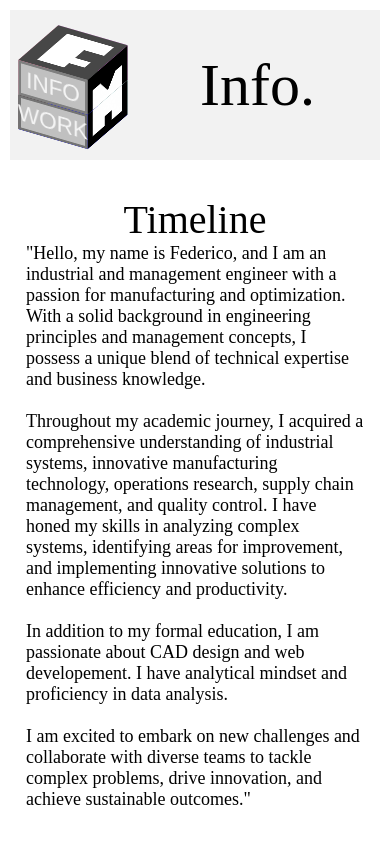
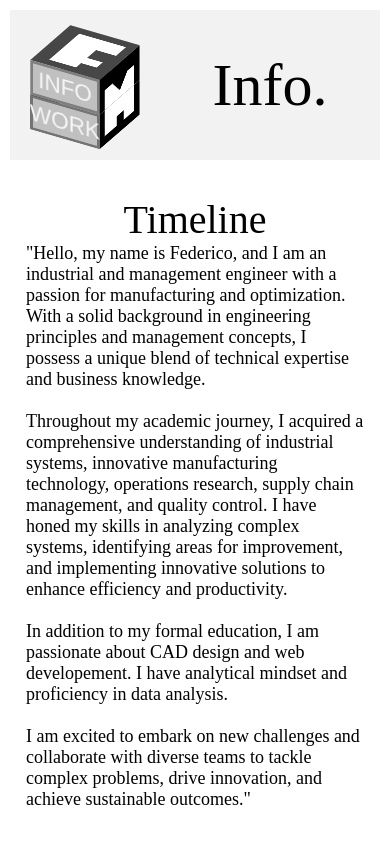
Before and after one commit to federicomarino98/ResponsiveWP, a plain HTML site: page index.html in a window 390 px wide. Shown: the top 844 px of the page. Drawn offline with Linux system fonts and the light colour scheme.

Commit message:
Centraggio Cubo

```diff
--- a/styles.css
+++ b/styles.css
@@ -23,7 +23,9 @@
 
     display: flex;
     justify-content: center;
+
     background-color: #f2f2f2;
+
 }
 
 .contenitoreProgetti{
@@ -47,7 +49,7 @@ footer {
     .contenitoreLogo{
         position: absolute;
         height: 150px;
-        width: 125px;
+        width: 150px;
 
         top:10px;
         left:10px;
@@ -153,14 +155,14 @@ footer {
 #box_uno div span:nth-child(3){
     /* Definizione faccia laterale due */
     transform: rotateY(90deg) translate3d(0,0,calc(-1*var(--x_dim)));
-    background-color: aqua;
+    background-color: #C0C0C0;
     background: rgb(60, 39, 46);
 }
 
 #box_uno div span:nth-child(4){
     /* Definizione faccia sul retro */
     transform: rotateY(0deg) translate3d(0,0,calc(-1*var(--x_dim)));
-    background: paleturquoise;
+    background: #C0C0C0;
 }
 
 #box_uno div span:nth-child(5){
@@ -178,7 +180,7 @@ footer {
     width: calc(2*var(--x_dim));
     height: calc(2*var(--x_dim));
     transform: rotateX(90deg) translate3d(0,0,0);
-    background: blue;
+    background: #C0C0C0;
 }
 
 /* -----BOX-DUE----- */
@@ -220,19 +222,19 @@ footer {
 #box_due div span:nth-child(2){
     /* Definizione faccia laterale uno */
     transform: rotateY(90deg) translate3d(0,0,var(--x_dim));
-    background: pink url(Immagini_Logo/m-sup-logo.png);
+    background: #C0C0C0 url(Immagini_Logo/m-sup-logo.png);
 }
 
 #box_due div span:nth-child(3){
     /* Definizione faccia laterale due */
     transform: rotateY(90deg) translate3d(0,0,calc(-1*var(--x_dim)));
-    background: palevioletred;
+    background: #C0C0C0;
 }
 
 #box_due div span:nth-child(4){
     /* Definizione faccia sul retro */
     transform: rotateY(0deg) translate3d(0,0,calc(-1*var(--x_dim)));
-    background: violet;
+    background: #C0C0C0;
 }
 
 #box_due div span:nth-child(5){
@@ -241,7 +243,7 @@ footer {
     height: calc(2*var(--x_dim));
 
     transform: rotateX(90deg) translate3d(0,0,var(--x_dim));
-    background: black url(Immagini_Logo/f-logo.png);
+    background: #C0C0C0 url(Immagini_Logo/f-logo.png);
 }
 
 #box_due div span:nth-child(6){
@@ -424,7 +426,7 @@ footer {
 
     .contenitoreTitolo{
         position: absolute;
-        width: calc(100% - 125px);
+        width: calc(100% - 150px);
         right: 0;
 
         display: flex;
```
